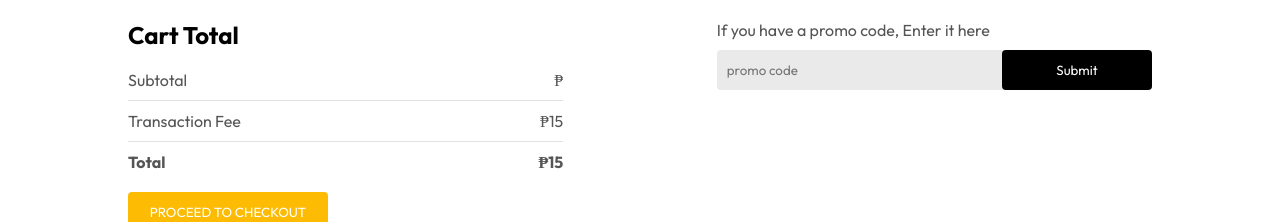
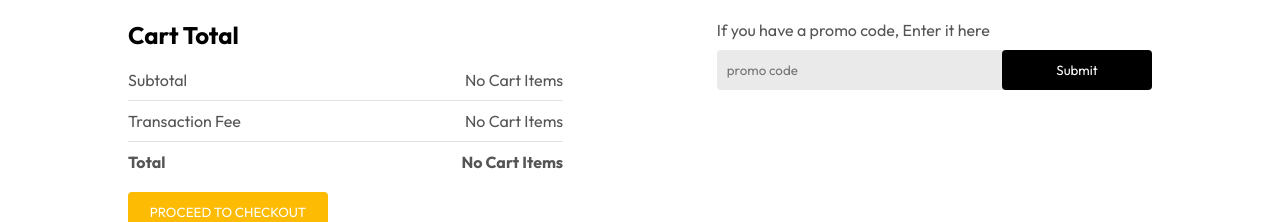
Before and after one commit to ShaneDT1126/CSIT-340-Final-Project, a React (Vite) app in the folder front-end/IEfrontend/: page /cart in a window 1280 px wide. Shown: the part 287-509 px from the top of the page. Built offline with nearby package versions, Linux system fonts and the light colour scheme; no server answers.

Commit message:
optimized cart

```diff
--- a/front-end/IEfrontend/src/pages/Cart/Cart.jsx
+++ b/front-end/IEfrontend/src/pages/Cart/Cart.jsx
@@ -30,7 +30,7 @@
         }
       });
       setCartItem(response.data.cartItemDTO || []);
-      setTotalAmount(totalAmount.data || 'No Items in Cart')
+      setTotalAmount(totalAmount.data )
       console.log("Data: ",response.data.cartItemDTO)
       console.log("Success!: ",response.data)
       console.log(totalAmount.data)
@@ -106,17 +106,31 @@
           <div>
             <div className="cart-total-details">
               <p>Subtotal</p>
-              <p>₱{totalAmount}</p>
+              {totalAmount === 0 || totalAmount === null
+                  ?
+                  <p>No Cart Items</p>
+                  :
+                  <p>₱{totalAmount}</p>
+              }
+
             </div>
             <hr></hr>
             <div className="cart-total-details">
               <p>Transaction Fee</p>
-              <p>₱{tax}</p>
+              {totalAmount === 0 || totalAmount === null
+                  ?
+                  <p>No Cart Items</p>
+                  :
+                  <p>₱{tax}</p>
+              }
             </div>
             <hr></hr>
             <div className="cart-total-details">
               <b>Total</b>
-              <b>₱{totalAmount + tax}</b>
+              {totalAmount === null || totalAmount === 0
+                  ? <b>No Cart Items</b>
+                  : <b>₱{tax + totalAmount}</b>
+              }
             </div>
           </div>
           <button onClick={()=>navigate('/order')}>PROCEED TO CHECKOUT</button>
```
